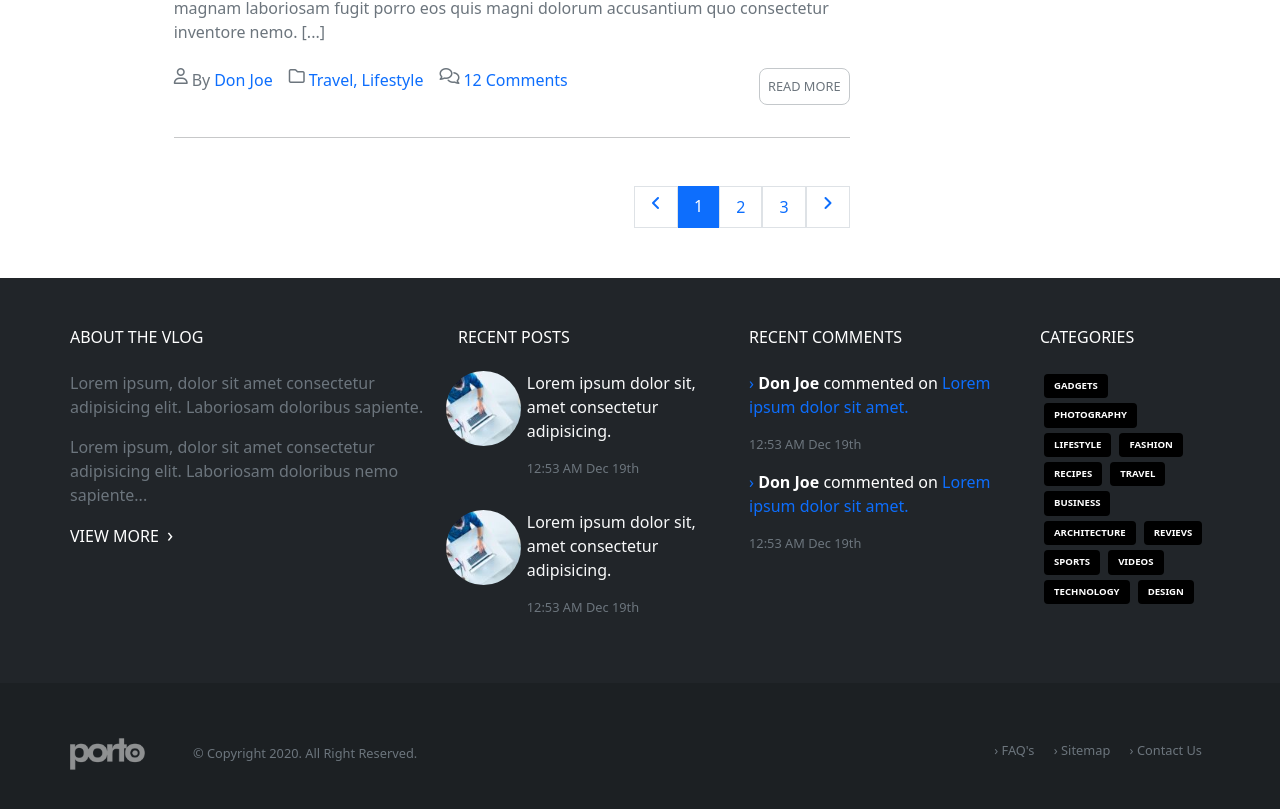
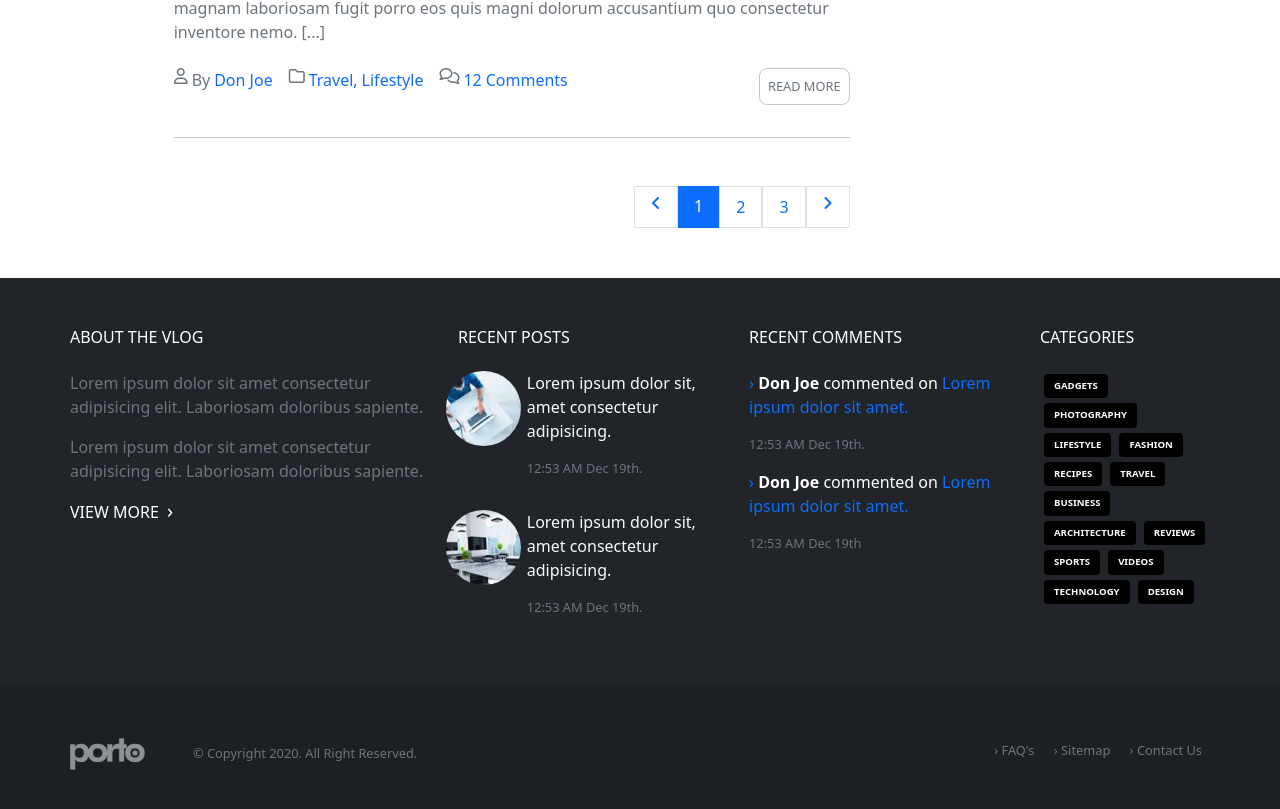
Before and after one commit to gianmaria-fadda/proj-html-vuejs, a Vue app: page / in a window 1280 px wide. Shown: the part 4675-5484 px from the top of the page. Built offline with nearby package versions, Linux system fonts and the light colour scheme.

Commit message:
Generato footer dinamicamente senza props

```diff
--- a/src/App.vue
+++ b/src/App.vue
@@ -33,14 +33,13 @@ export default {
       footerItems: [
         {
           name: 'ABOUT THE VLOG',
-          content: 'Lorem ipsum dolor sit amet consectetur adipisicing elit. Laboriosam doloribus sapiente.',
-          img: '/public/img/our-office-4-square.jpg',
-          link: '#'
+          content: 'Lorem ipsum dolor sit amet consectetur adipisicing elit. Laboriosam doloribus sapiente.'
         },
         {
           name: 'RECENT POSTS',
           content: 'Lorem ipsum dolor sit, amet consectetur adipisicing.',
-          img: '/public/img/our-office-5-square.jpg',
+          time: '12:53 AM Dec 19th.',
+          img: ['/img/our-office-4-square.jpg', '/img/our-office-5-square.jpg'],
           link: '#'
         },
         {
@@ -57,9 +56,9 @@ export default {
           ],
           link: '#'
         },
-        { name: 'FAQ\'s', link: '#' },
-        { name: 'Sitemap', link: '#' },
-        { name: 'Contact Us', link: '#' },
+        { name: 'FAQ\'s' },
+        { name: 'Sitemap' },
+        { name: 'Contact Us' },
       ]
     };
   },
--- a/src/components/AppFooter.vue
+++ b/src/components/AppFooter.vue
@@ -2,6 +2,37 @@
 export default {
   data() {
     return {
+      footerImg: '/public/img/logo-footer.png',
+      footerItems: [
+        {
+          name: 'ABOUT THE VLOG',
+          content: 'Lorem ipsum dolor sit amet consectetur adipisicing elit. Laboriosam doloribus sapiente.'
+        },
+        {
+          name: 'RECENT POSTS',
+          content: 'Lorem ipsum dolor sit, amet consectetur adipisicing.',
+          time: '12:53 AM Dec 19th.',
+          img: ['/img/our-office-4-square.jpg', '/img/our-office-5-square.jpg'],
+          link: '#'
+        },
+        {
+          name: 'RECENT COMMENTS',
+          content: 'Lorem ipsum dolor sit amet.',
+          link: '#'
+        },
+        {
+          name: 'CATEGORIES',
+          categories: [
+            'GADGETS', 'PHOTOGRAPHY', 'LIFESTYLE', 'FASHION', 'RECIPES',
+            'TRAVEL', 'BUSINESS', 'ARCHITECTURE', 'REVIEWS', 'SPORTS',
+            'VIDEOS', 'TECHNOLOGY', 'DESIGN'
+          ],
+          link: '#'
+        },
+        { name: 'FAQ\'s' },
+        { name: 'Sitemap' },
+        { name: 'Contact Us' },
+      ]
     }
   }
 }
@@ -13,13 +44,10 @@ export default {
       <div class="row">
         <div class="col-4">
           <h6 class="text-white mb-4">
-            ABOUT THE VLOG
+            {{ footerItems[0].name }}
           </h6>
-          <p class="text-secondary">
-            Lorem ipsum, dolor sit amet consectetur adipisicing elit. Laboriosam doloribus sapiente.
-          </p>
-          <p class="text-secondary">
-            Lorem ipsum, dolor sit amet consectetur adipisicing elit. Laboriosam doloribus nemo sapiente...
+          <p v-for="x in 2" class="text-secondary">
+            {{ footerItems[0].content }}
           </p>
           <h6 class="text-white mb-4">
             VIEW MORE <span class="fs-5 ps-1">&#8250;</span>
@@ -27,38 +55,38 @@ export default {
         </div>
         <div class="col-3">
           <h6 class="text-white mb-4">
-            RECENT POSTS
+            {{ footerItems[1].name }}
           </h6>
           <div class="row d-flex mb-3">
             <div class="col-3 px-0">
-              <img class="rounded-circle" src="/public/img/our-office-4-square.jpg" alt="our-office-4-square">
+              <img class="rounded-circle" :src="footerItems[1].img[0]" :alt="footerItems[1].name">
             </div>
             <div class="col px-0 ps-2">
               <p class="text-light">
-                Lorem ipsum dolor sit, amet consectetur adipisicing.
+                {{ footerItems[1].content }}
               </p>
               <p class="text-secondary">
-                12:53 AM Dec 19th
+                {{ footerItems[1].time }}
               </p>
             </div>
           </div>
           <div class="row d-flex">
             <div class="col-3 px-0">
-              <img class="rounded-circle" src="/public/img/our-office-4-square.jpg" alt="our-office-4-square">
+              <img class="rounded-circle" :src="footerItems[1].img[1]" :alt="footerItems[1].name">
             </div>
             <div class="col px-0 ps-2">
               <p class="text-light">
-                Lorem ipsum dolor sit, amet consectetur adipisicing.
+                {{ footerItems[1].content }}
               </p>
               <p class="text-secondary">
-                12:53 AM Dec 19th
+                {{ footerItems[1].time }}
               </p>
             </div>
           </div>
         </div>
         <div class="col-3">
           <h6 class="text-white mb-4">
-            RECENT COMMENTS
+            {{ footerItems[2].name }}
           </h6>
           <div>
             <span class="fs-6 text-primary">&#8250;</span>
@@ -68,9 +96,9 @@ export default {
             <span class="text-white mb-0">
               commented on
             </span>
-            <span class="fs-6 text-primary">Lorem ipsum dolor sit amet.</span>
+            <span class="fs-6 text-primary">{{ footerItems[2].content }}</span>
             <p class="text-secondary mt-3">
-              12:53 AM Dec 19th
+              {{ footerItems[1].time }}
             </p>
           </div>
           <div>
@@ -81,7 +109,7 @@ export default {
             <span class="text-white mb-0">
               commented on
             </span>
-            <span class="fs-6 text-primary">Lorem ipsum dolor sit amet.</span>
+            <span class="fs-6 text-primary">{{ footerItems[2].content }}</span>
             <p class="text-secondary mt-3">
               12:53 AM Dec 19th
             </p>
@@ -89,22 +117,10 @@ export default {
         </div>
         <div class="col-2">
           <h6 class="text-white mb-4">
-            CATEGORIES
+            {{ footerItems[3].name }}
           </h6>
           <div>
-            <p class="bg-black text-white fw-bold rounded-1">GADGETS</p>
-            <p class="bg-black text-white fw-bold rounded-1">PHOTOGRAPHY</p>
-            <p class="bg-black text-white fw-bold rounded-1">LIFESTYLE</p>
-            <p class="bg-black text-white fw-bold rounded-1">FASHION</p>
-            <p class="bg-black text-white fw-bold rounded-1">RECIPES</p>
-            <p class="bg-black text-white fw-bold rounded-1">TRAVEL</p>
-            <p class="bg-black text-white fw-bold rounded-1">BUSINESS</p>
-            <p class="bg-black text-white fw-bold rounded-1">ARCHITECTURE</p>
-            <p class="bg-black text-white fw-bold rounded-1">REVIEVS</p>
-            <p class="bg-black text-white fw-bold rounded-1">SPORTS</p>
-            <p class="bg-black text-white fw-bold rounded-1">VIDEOS</p>
-            <p class="bg-black text-white fw-bold rounded-1">TECHNOLOGY</p>
-            <p class="bg-black text-white fw-bold rounded-1">DESIGN</p>
+            <p v-for="(category, i) in footerItems[3].categories" :key="i" class="bg-black text-white fw-bold rounded-1">{{ category }}</p>
           </div>
         </div>
       </div>
@@ -119,13 +135,13 @@ export default {
           </div>
           <div class="col text-end">
             <span class="text-secondary px-2">
-              &#8250; FAQ's
+              &#8250; {{ footerItems[4].name }}
             </span>
             <span class="text-secondary px-2">
-              &#8250; Sitemap
+              &#8250; {{ footerItems[5].name }}
             </span>
             <span class="text-secondary px-2">
-              &#8250; Contact Us
+              &#8250; {{ footerItems[6].name }}
             </span>
           </div>
         </div>
```
